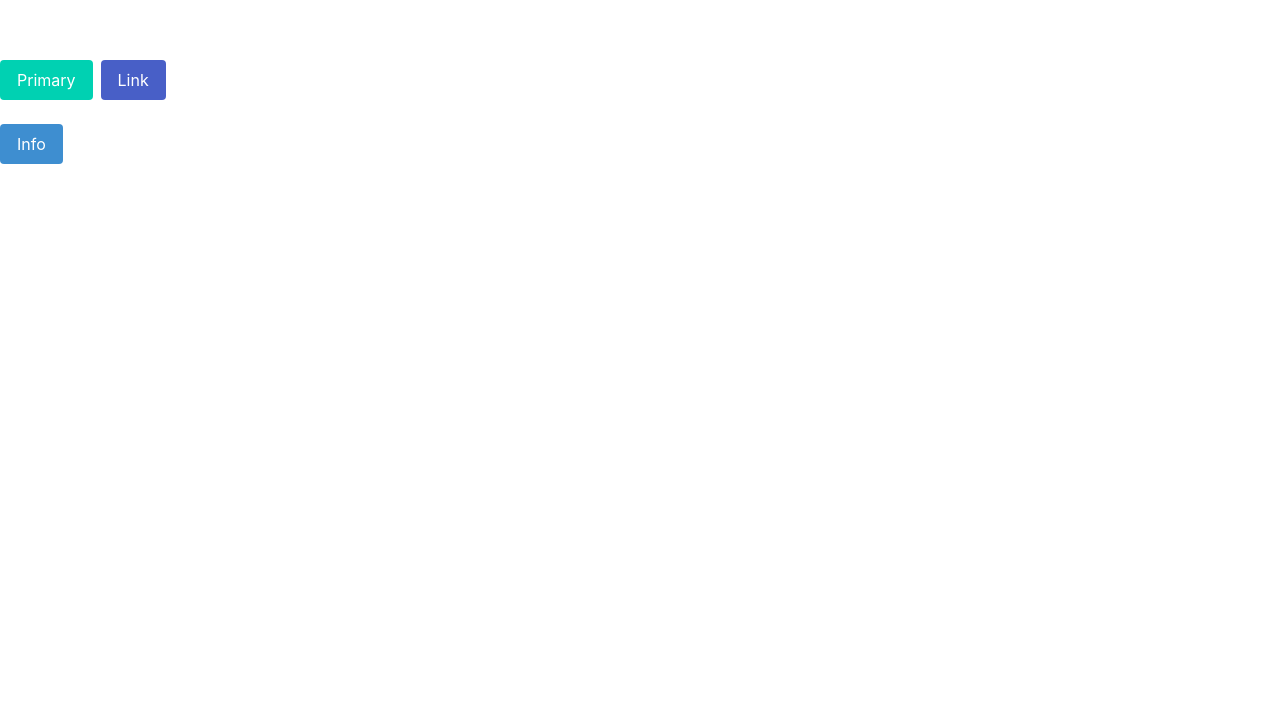
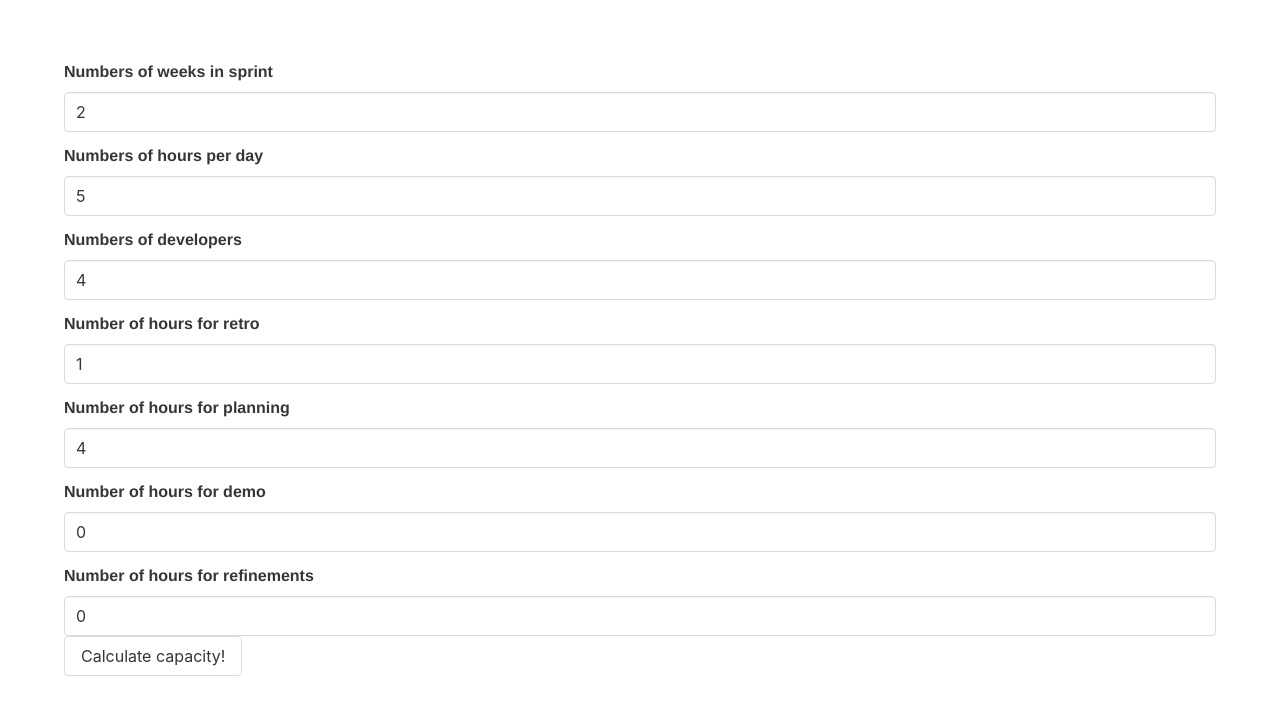
Before and after one commit to bsjhx/sprint-capacity-calculator, a Vue app: page / in a window 1280 px wide. Shown: the top 714 px of the page. Built offline with nearby package versions, Linux system fonts and the light colour scheme.

Commit message:
Added simple capacity calculation method and necessary fields

```diff
--- a/src/App.vue
+++ b/src/App.vue
@@ -1,26 +1,122 @@
 <template>
-  <div id="app">
-    <HelloWorld msg="Welcome to Your Vue.js App"/>
+    <div id="app" class="app-class">
+        <div class="container">
+            <div class="field">
+                <label class="label" for="weeksInSprint">Numbers of weeks in sprint</label>
+                <div class="control">
+                    <input id="weeksInSprint"
+                           class="input"
+                           type="text"
+                           placeholder="2"
+                           v-model="numberOfWeeks">
+                </div>
+            </div>
+
+            <div class="field">
+                <label class="label" for="hoursPerDay">Numbers of hours per day</label>
+                <div class="control">
+                    <input id="hoursPerDay"
+                           class="input"
+                           type="text"
+                           placeholder="8"
+                           v-model="hoursPerDay">
+                </div>
+            </div>
+
+            <div class="field">
+                <label class="label" for="numberOfEmployees">Numbers of developers</label>
+                <div class="control">
+                    <input id="numberOfEmployees"
+                           class="input"
+                           type="text"
+                           placeholder="1"
+                           v-model="numberOfEmployees">
+                </div>
+            </div>
+
+            <div class="field">
+                <label class="label" for="hoursForRetro">Number of hours for retro</label>
+                <div class="control">
+                    <input id="hoursForRetro"
+                           class="input"
+                           type="text"
+                           placeholder="1"
+                           v-model="hoursForRetro">
+                </div>
+            </div>
+
+            <div class="field">
+                <label class="label" for="hoursForPlanning">Number of hours for planning</label>
+                <div class="control">
+                    <input id="hoursForPlanning"
+                           class="input"
+                           type="text"
+                           placeholder="1"
+                           v-model="hoursForPlanning">
+                </div>
+            </div>
+
+            <div class="field">
+                <label class="label" for="hoursForDemo">Number of hours for demo</label>
+                <div class="control">
+                    <input id="hoursForDemo"
+                           class="input"
+                           type="text"
+                           placeholder="1"
+                           v-model="hoursForDemo">
+                </div>
+            </div>
+
+            <div class="field">
+                <label class="label" for="hoursForRefinements">Number of hours for refinements</label>
+                <div class="control">
+                    <input id="hoursForRefinements"
+                           class="input"
+                           type="text"
+                           placeholder="1"
+                           v-model="hoursForRefinements">
+                </div>
+            </div>
+        </div>
+        <div class="container">
+            <button class="button" v-on:click="calculateCapacity()">Calculate capacity!</button>
+            <p v-if="calculatedCapacity">{{calculatedCapacity}}</p>
+        </div>
     </div>
 </template>
 
 <script>
-import HelloWorld from './components/HelloWorld.vue'
-
     export default {
         name: 'App',
-  components: {
-    HelloWorld
+        components: {},
+        data: function () {
+            return {
+                numberOfWeeks: 2,
+                numberOfDaysInWeek: 5,
+                hoursPerDay: 5,
+                numberOfEmployees: 4,
+                hoursForRetro: 1,
+                hoursForPlanning: 4,
+                hoursForDemo: 0,
+                hoursForRefinements: 0,
+                calculatedCapacity: null
+            }
+        },
+        methods: {
+            calculateCapacity: function () {
+                const maxAvailableHours = +this.numberOfWeeks * +this.numberOfDaysInWeek * +this.hoursPerDay * +this.numberOfEmployees;
+                const ceremoniesHours = +this.hoursForRetro + +this.hoursForPlanning + +this.hoursForDemo + +this.hoursForRefinements;
+                this.calculatedCapacity = maxAvailableHours - ceremoniesHours;
+            }
         }
     }
 </script>
 
 <style>
-#app {
+    .app-class {
         font-family: Avenir, Helvetica, Arial, sans-serif;
         -webkit-font-smoothing: antialiased;
         -moz-osx-font-smoothing: grayscale;
-  text-align: center;
         color: #2c3e50;
         margin-top: 60px;
     }
--- a/src/components/HelloWorld.vue
+++ /dev/null
@@ -1,25 +0,0 @@
-<template>
-  <div>
-    <div class="buttons">
-        <button class="button is-primary">Primary</button>
-        <button class="button is-link">Link</button>
-    </div>
-
-    <div class="buttons">
-        <button class="button is-info">Info</button>
-    </div>
-  </div>
-</template>
-
-<script>
-    export default {
-        name: 'HelloWorld',
-        props: {
-            msg: String
-        }
-    }
-</script>
-
-<!-- Add "scoped" attribute to limit CSS to this component only -->
-<style scoped>
-</style>
```
Lines whose indentation alone changed are shown as unchanged.
